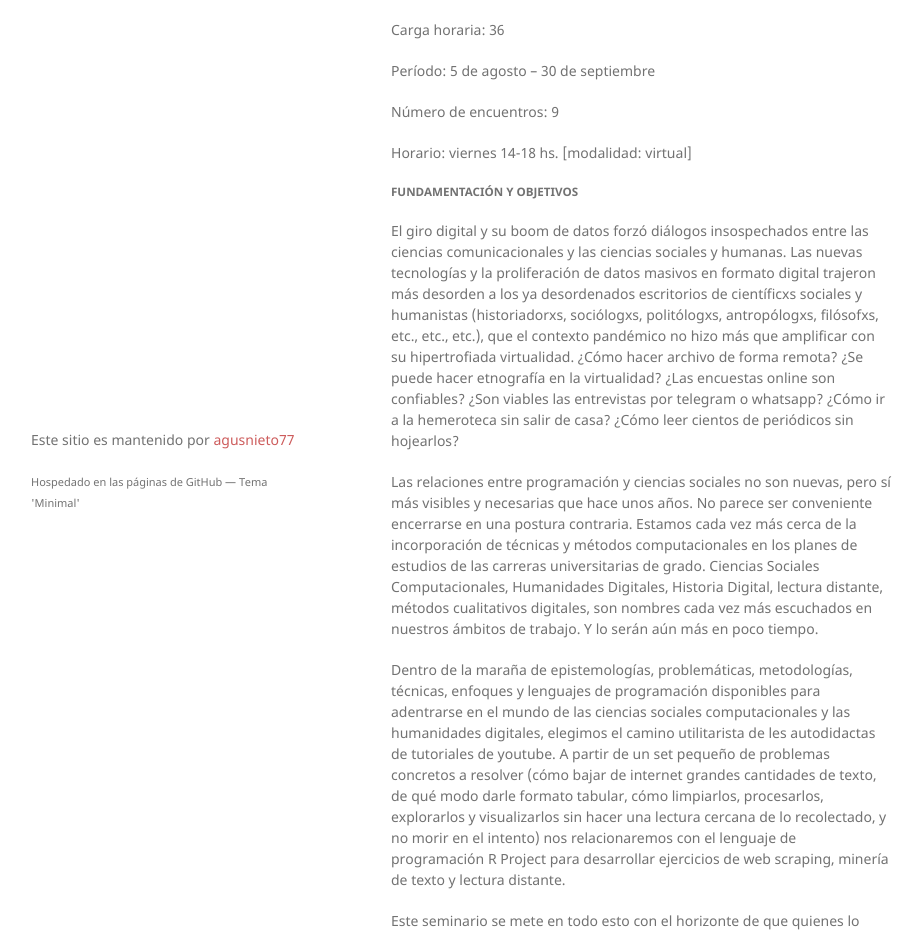
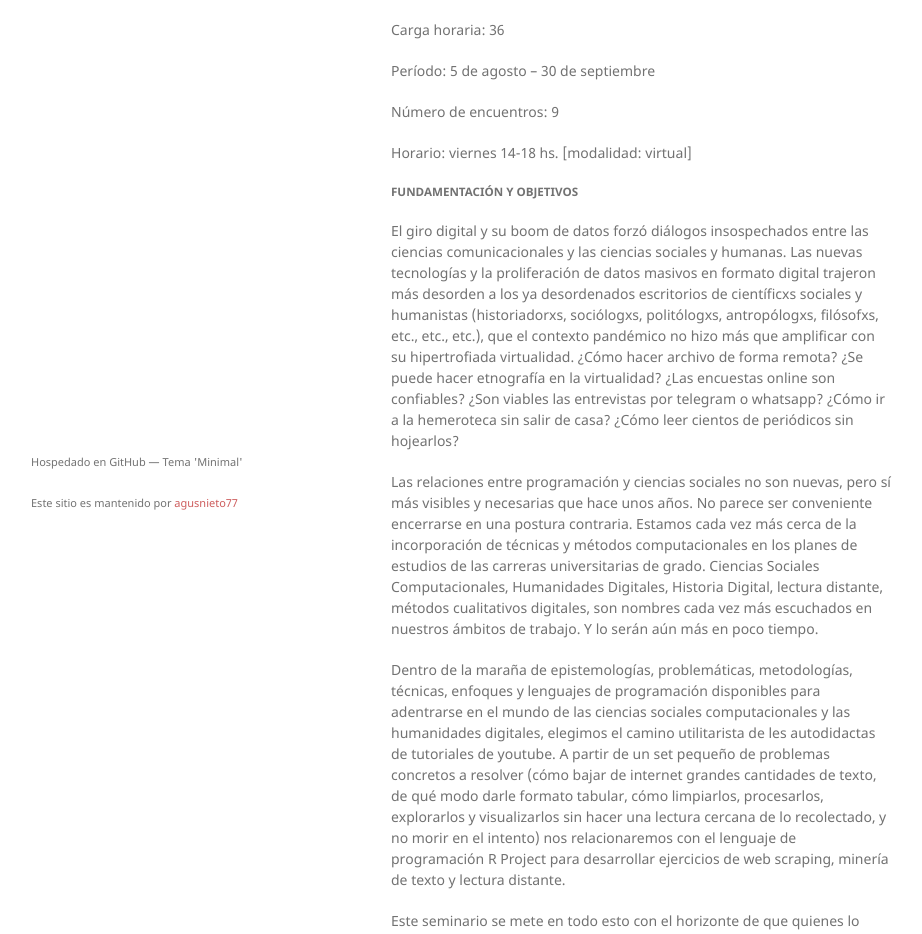
Before and after one commit to agusnieto77/Sem-HCACSo, a Jekyll site: the page built from docs/programa.md, in a window 1280 px wide. Shown: the part 318-1252 px from the top of the page, without its empty margins (179-1101 px from the left). Built offline with Jekyll 4.4.1, drawn with Linux system fonts in a browser that asks for light colours; our own code applies the rules of GitHub Pages for plain Markdown files.

Commit message:
Actualización

```diff
--- a/docs/_layouts/default.html
+++ b/docs/_layouts/default.html
@@ -29,29 +29,37 @@
         <p class="view"><a href="{{ site.github.repository_url }}">View the Project on GitHub <small>{{ site.github.repository_nwo }}</small></a></p>
         {% endif %}-->
 
-        {% if site.github.is_user_page %}
+        <!--{% if site.github.is_user_page %}
         <p class="view"><a href="{{ site.github.owner_url }}">View My GitHub Profile</a></p>
-        {% endif %}
+        {% endif %}-->
 
-        {% if site.show_downloads %}
+        <!--{% if site.show_downloads %}
         <ul class="downloads">
           <li><a href="{{ site.github.zip_url }}">Download <strong>ZIP File</strong></a></li>
           <li><a href="{{ site.github.tar_url }}">Download <strong>TAR Ball</strong></a></li>
           <li><a href="{{ site.github.repository_url }}">View On <strong>GitHub</strong></a></li>
         </ul>
-        {% endif %}
+        {% endif %}-->
+
       </header>
+
       <section>
 
       {{ content }}
 
       </section>
+
       <footer>
-        {% if site.github.is_project_page %}
-        <p>Este sitio es mantenido por <a href="{{ site.github.owner_url }}">{{ site.github.owner_name }}</a></p>
+
+        <p><small>Hospedado en GitHub &mdash; Tema 'Minimal'</small></p>
+
+                {% if site.github.is_project_page %}
+        <p><small>Este sitio es mantenido por <a href="{{ site.github.owner_url }}">{{ site.github.owner_name }}</a></small></p>
+
         {% endif %}
-        <p><small>Hospedado en las páginas de GitHub &mdash; Tema 'Minimal'</small></p>
+
       </footer>
+
     </div>
     <script src="{{ "/assets/js/scale.fix.js" | relative_url }}"></script>
   </body>
```
